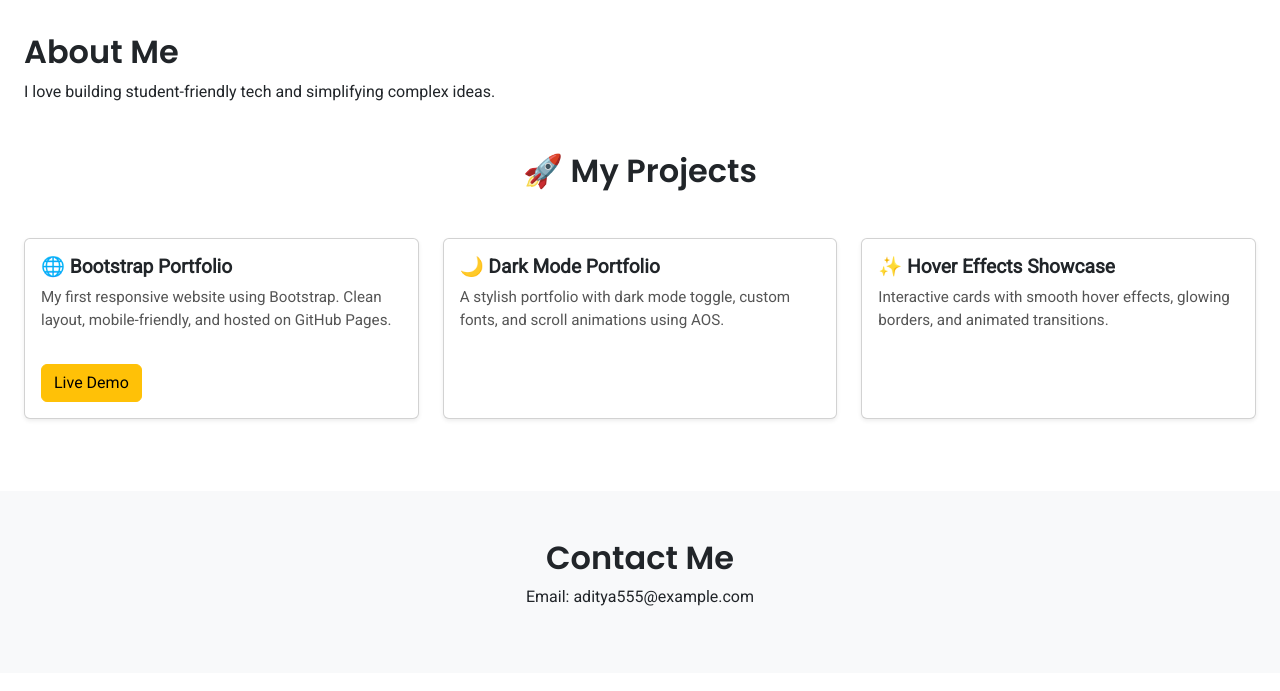
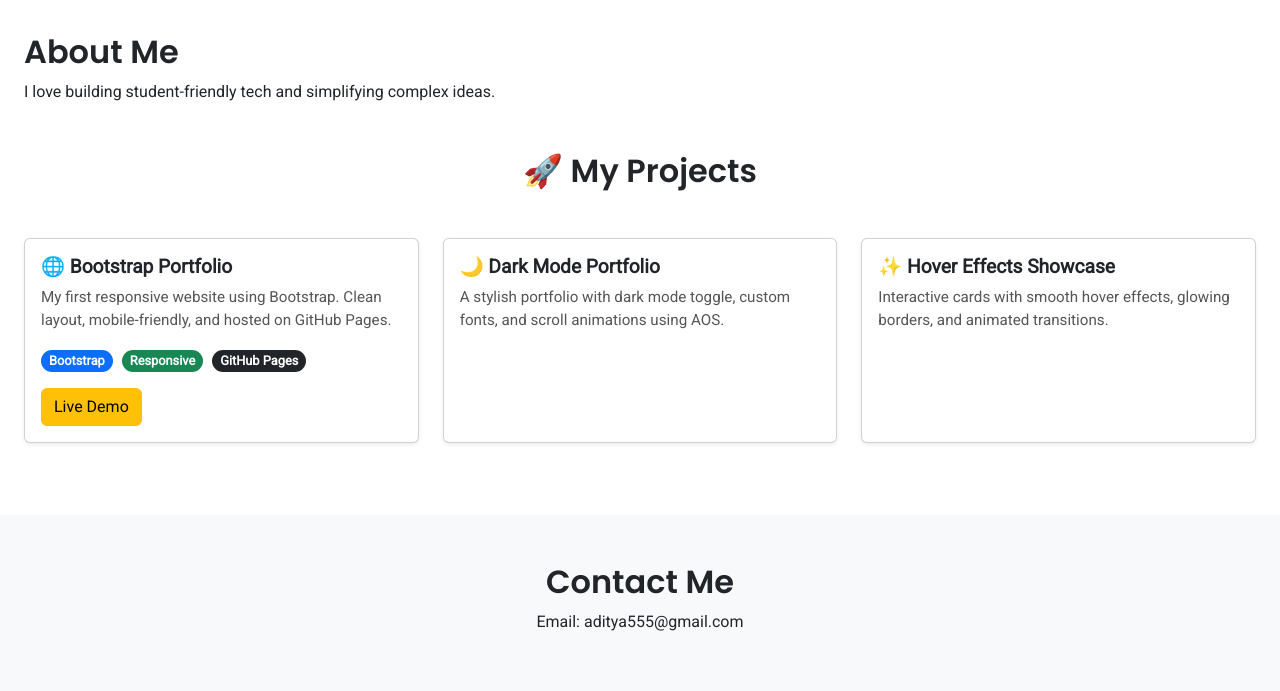
Before and after one commit to adi-tya5/aditya-portfolio, a plain HTML site: page index.html in a window 1280 px wide. Shown: the part 860-1551 px from the top of the page. Drawn offline with nearby package versions, Linux system fonts and the light colour scheme.

Commit message:
Added project tags to cards

```diff
--- a/index.html
+++ b/index.html
@@ -29,6 +29,18 @@
   0% { background-position: 0% 50%; }
   50% { background-position: 100% 50%; }
   100% { background-position: 0% 50%; }
+}
+</style>
+
+<style>
+.project-tags {
+  margin-top: 10px;
+}
+.project-tags .badge {
+  margin-right: 5px;
+  font-size: 0.8rem;
+  padding: 5px 8px;
+  border-radius: 12px;
 }
 </style>
 
@@ -78,6 +90,14 @@ h1, h2, h3, h4 {
 .card-text {
   font-size: 0.95rem;
   color: #555;
+}
+</style>
+<style>
+.btn-warning:hover {
+  background-color: #ffca2c;
+  color: black;
+  transform: scale(1.05);
+  transition: all 0.3s ease;
 }
 </style>
 
@@ -151,6 +171,11 @@ h1, h2, h3, h4 {
     <div class="card-body">
       <h5 class="card-title">🌐 Bootstrap Portfolio</h5>
       <p class="card-text">My first responsive website using Bootstrap. Clean layout, mobile-friendly, and hosted on GitHub Pages.</p>
+      <div class="project-tags">
+      <span class="badge bg-primary">Bootstrap</span>
+      <span class="badge bg-success">Responsive</span>
+      <span class="badge bg-dark">GitHub Pages</span>
+    </div>
       <a href="https://adi-tya5.github.io/bootstrap-portfolio/" target="_blank" class="btn btn-warning mt-3">Live Demo</a>
     </div>
   </div>
@@ -182,7 +207,7 @@ h1, h2, h3, h4 {
   <!-- Contact Section -->
   <section id="contact" class="bg-light p-5 text-center">
     <h2>Contact Me</h2>
-    <p>Email: aditya555@example.com</p>
+    <p>Email: aditya555@gmail.com</p>
   </section>
 
   <!-- Social Media Icons -->
```
